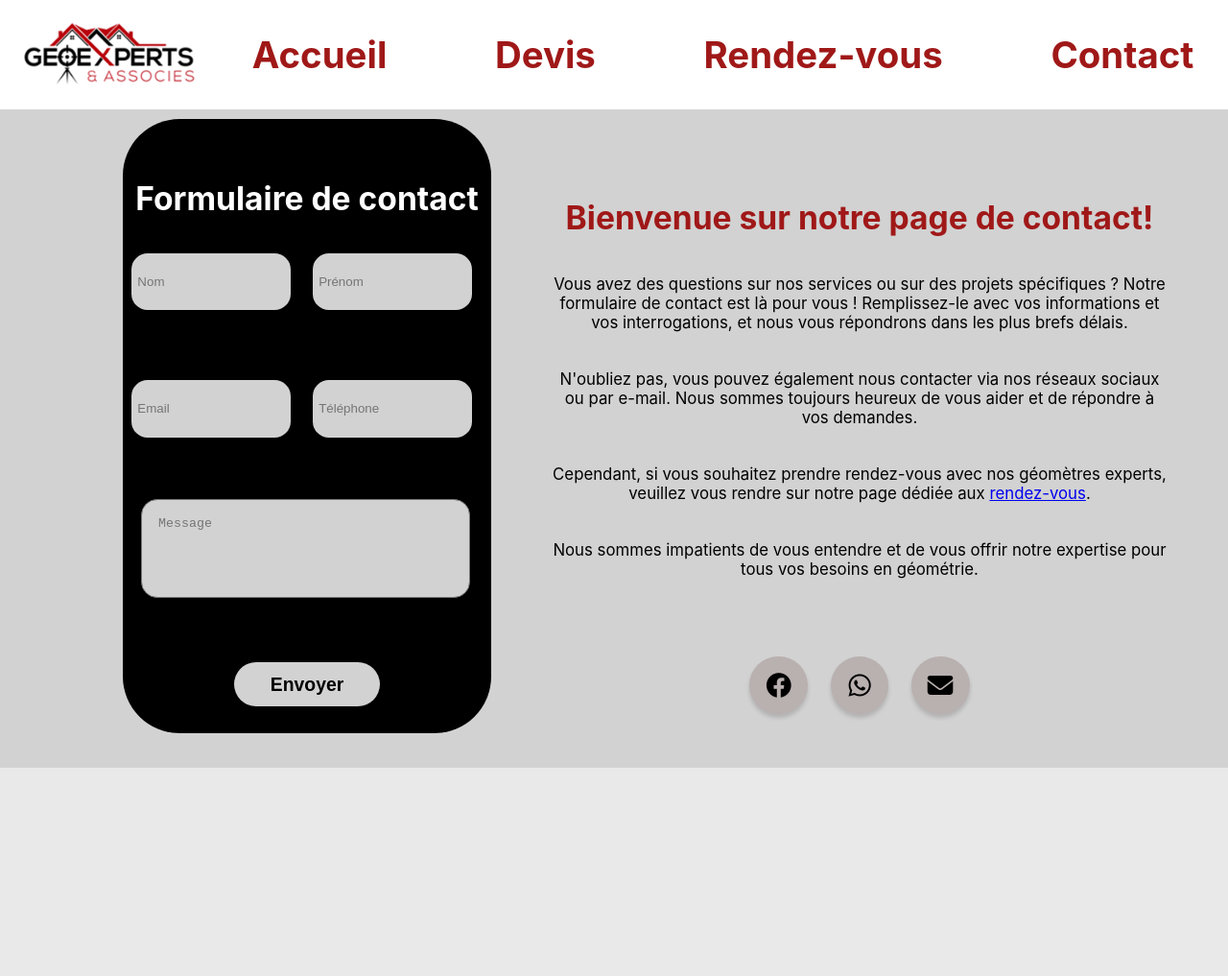
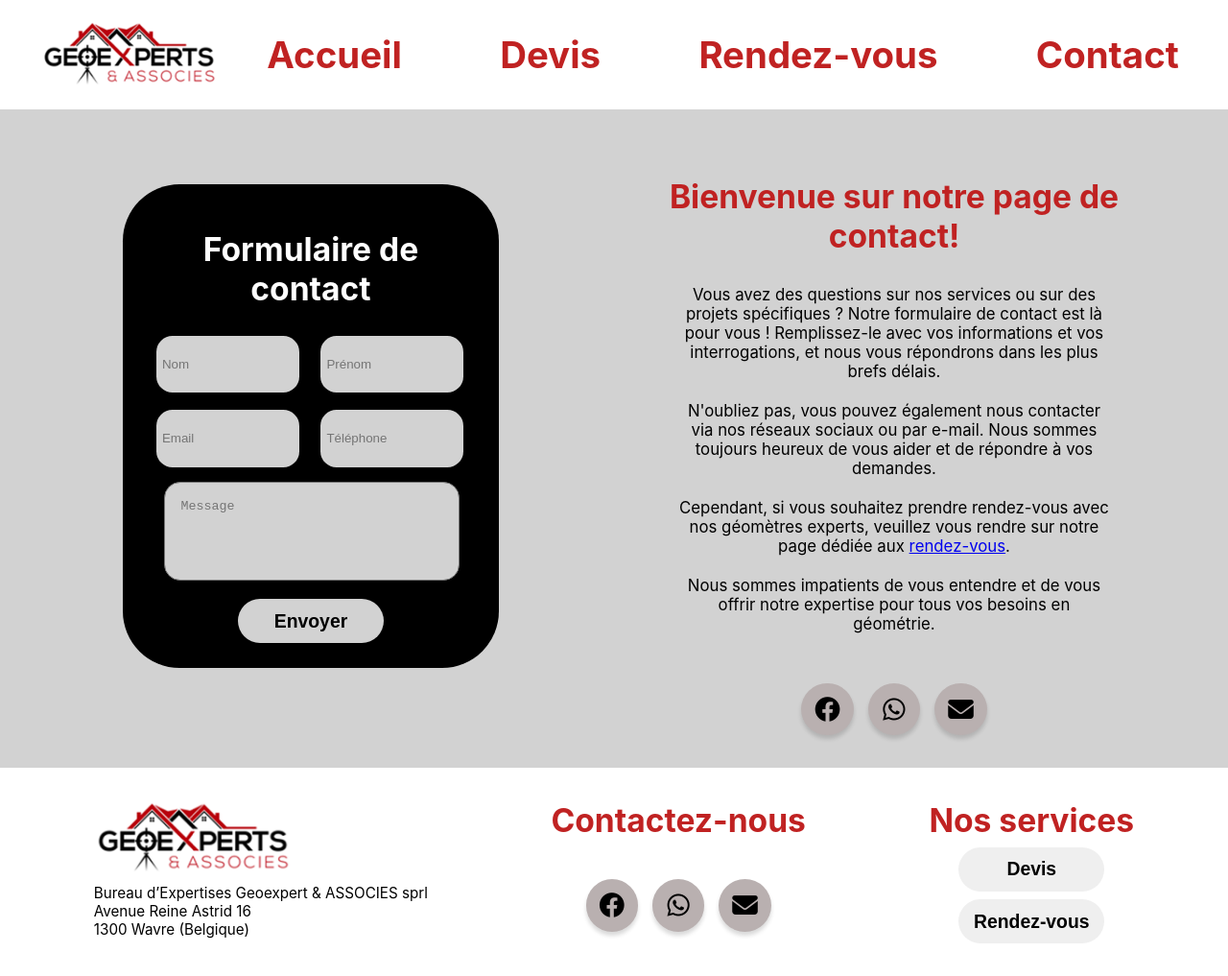
Before and after one commit to coleta07/coleta07.github.io, a plain HTML site: page contact.html in a window 1280 px wide. Shown: the whole page at 96% size. Before the commit the page ends 800 px from the top, so only its background shows below. Drawn offline with Linux system fonts and the light colour scheme.

Commit message:
modification reponsponsive design

```diff
--- a/contact.html
+++ b/contact.html
@@ -74,5 +74,46 @@
                 </div>
             </div>
         </div>
+        <footer class="footer">
+            <div class="footer-div">
+                <img src="img/logo.png" alt="logo">
+                <p>Bureau d’Expertises Geoexpert & ASSOCIES sprl</p>
+                <p>Avenue Reine Astrid 16</p>
+                <p>1300 Wavre (Belgique)</p>
+            </div>
+            <div class="footer-div">
+                <h3>Contactez-nous</h3>
+                <div class="iconButton">
+                    <div class="button">
+                        <a href="#" target="_blank">
+                            <div class="s-icon">
+                                <i class="fa-brands fa-facebook"></i>
+                            </div>
+                        </a>
+                    </div>
+                    <div class="button">
+                        <a href="#" target="_blank">
+                            <div class="s-icon">
+                                <i class="fa-brands fa-whatsapp"></i>
+                            </div>
+                        </a>
+                    </div>
+                    <div class="button">
+                        <a href="#">
+                            <div class="s-icon">
+                                <i class="fa fa-envelope"></i>
+                            </div>
+                        </a>
+                    </div>
+                </div>
+            </div>
+            <div class="footer-div">
+                <h3>Nos services</h3>
+                <div class="footer-div-button">
+                    <a href="#"><button>Devis</button></a>
+                    <a href="#"><button>Rendez-vous</button></a>
+                </div>
+            </div>
+        </footer>
     </body>
 </html>
--- a/style.css
+++ b/style.css
@@ -3,16 +3,22 @@
     padding: 0;
 }
 
+:root{
+    --primary-color: #c02222;
+    --secondary-color: #D2D2D2;
+    --tertiary-color: #E9E9E9;
+}
+
 body{
     font-family: Inter;
-    background-color: #E9E9E9;
+    background-color: var(--tertiary-color);
 }
 
 h1{
     font-size: calc(3vw + 1vh);
     font-weight: bold;
     text-align: center;
-    color: #a01818;
+    color: var(--primary-color);
     margin-top: calc(3vw + 4vh);
 }
 
@@ -29,6 +35,8 @@ h1{
     width: 100%;
     display: flex;
     align-items: center;
+    padding-left: calc(1vw + 1vh);
+    padding-right: calc(1vw + 1vh);
 }
 
 .header__menu{
@@ -49,7 +57,7 @@ h1{
 
 .header__menu ul li a{
     text-decoration: none;
-    color: #a01818;
+    color: var(--primary-color);
     font-size: calc(2.5vw + 0.8vh);
     font-weight: bold;
 
@@ -114,7 +122,7 @@ h1{
 .statistics{
     padding-top: calc(3vw + 4vh);
     padding-bottom: calc(3vw + 4vh);
-    background-color: #a01818;
+    background-color: var(--primary-color);
     display: flex;
     justify-content: space-around;
     align-items: center;
@@ -157,12 +165,12 @@ h1{
     transition: .5s ease-in-out;
     text-align: center;
     margin: calc(2vw + 1vh);
-    background-color: #D2D2D2;
+    background-color: var(--secondary-color);
     border-radius: calc(4vw + 1vh);
 }
 
 .caroussel-inner .comment-inner .client{
-    color: #a01818;
+    color: var(--primary-color);
     font-size: calc(1.5vw + 0.5vh);
     font-weight: bold;
 }
@@ -188,19 +196,20 @@ h1{
 }
 
 .footer img{
-    width: calc(10vw + 3vh);
+    width: calc(13vw + 5vh);
     margin-bottom: 1vh;
 }
 
 .footer .footer-div p{
-    font-size: calc(1.3vw + 0.3vh);
+    font-size: calc(1vw + 0.3vh);
 
 }
 
 .footer .footer-div h3{
-    font-size: calc(2.5vw + 1vh);
+    font-size: calc(2vw + 1vh);
     font-weight: bold;
-    color: #a01818;
+    color: var(--primary-color);
+    text-align: center;
 }
 
 .iconButton{
@@ -212,11 +221,11 @@ h1{
 
 .button{
     background-color : rgb(185, 176, 176);
-    width: calc(3.5vw + 2vh);
-    height: calc(3.5vw + 2vh);
+    width: calc(3vw + 2vh);
+    height: calc(3vw + 2vh);
     float: left;
-    border-radius: calc(3.5vw + 2vh);
-    margin: 0 calc(0.6vw + 0.5vh);
+    border-radius: calc(3vw + 2vh);
+    margin: 0 calc(0.4vw + 0.3vh);
     overflow: hidden;
     cursor: pointer;
     box-shadow: 0 4px 4px rgba(0, 0, 0, 0.15);
@@ -253,8 +262,8 @@ h1{
     align-items: center;
     flex-wrap: wrap;
 
-    width : calc(3.5vw + 2vh);
-    height : calc(3.5vw + 2vh);
+    width : calc(3vw + 2vh);
+    height : calc(3vw + 2vh);
     border-radius: 50%;
     text-align: center;
     transition: all 0.3s ease-in-out;
@@ -287,14 +296,14 @@ h1{
 .contact{
     display: flex;
     align-items: center;
-    background-color: #D2D2D2;
+    background-color: var(--secondary-color);
     height: 100vh;
 }
 
 .contact .form-contact{
     width: 30%;
-    height: 80%;
     margin-left: 10vw;
+    padding: 2vw;
     margin-top: calc(5vw + 3vh);
     display: flex;
     align-items: center;
@@ -308,7 +317,9 @@ h1{
     color: white;
     font-size: calc(2vw + 1vh);
     font-weight: bold;
-    margin-top: calc(3vw + 3vh);
+    margin-top: calc(1vw + 1vh);
+    margin-bottom: calc(1vw + 1vh);
+    text-align: center;
 }
 
 .contact .form-contact form{
@@ -326,8 +337,12 @@ h1{
     margin: 0.7vw;
     border-radius: calc(1vw + 0.5vh);
     border-style: none;
-    background-color: #D2D2D2;
+    background-color: var(--secondary-color);
     padding: 0.5vw;
+}
+
+input:focus, textarea:focus{
+    outline: none;
 }
 
 .contact .form-contact form .form-message{
@@ -337,10 +352,12 @@ h1{
     width : 80%;
     margin-left: 5%;
     margin-right: 5%;
+    margin-top: 2%;
+    margin-bottom: 2%;
     height: calc(4vw + 2vh);
     border-radius: calc(1vw + 0.5vh);
     padding: calc(1vw + 0.5vh);
-    background-color: #D2D2D2;
+    background-color: var(--secondary-color);
     resize: none;
 }
 
@@ -353,31 +370,35 @@ h1{
     font-size: calc(1.2vw + 0.5vh);
     font-weight: bold;
     margin-top: 1vh;
-    background-color: #D2D2D2;
+    background-color: var(--secondary-color);
     color: black;
 }
 
 .contact .message-contact{
     width: 50%;
-    height: 80%;
-    margin-left: 5vw;
+    margin-left: 10vw;
+    margin-right: 5vw;
     margin-top: calc(5vw + 3vh);
     display: flex;
     align-items: center;
-    justify-content: space-around;
+    justify-content: center;
     text-align: center;
     flex-direction: column;
 }
 
 .contact .message-contact h2{
-    color: #a01818;
+    color: var(--primary-color);
+    margin: calc(1vw + 1vh);
     font-size: calc(2vw + 1vh);
     font-weight: bold;
     margin-top: calc(3vw + 3vh);
+    text-align: center;
 }
 
 .contact .message-contact p{
+    width: 80%;
     color: black;
+    margin: calc(0.5vw + 0.5vh);
     font-size: calc(1vw + 0.5vh);
 }
 
@@ -387,8 +408,8 @@ h1{
         display: flex;
         align-items: center;
         justify-content: center;
-        background-color: #D2D2D2;
-        height: 170vh;
+        background-color: var(--secondary-color);
+        height: 130vh;
         flex-direction: column;
     }
 
@@ -396,34 +417,35 @@ h1{
         order: 1;
         flex-grow: 1;
 
-        width: 80%;
-        height: 60%;
+        width: 90%;
         margin-left: 5vw;
-        margin-top: calc(5vw + 3vh);
+        margin-top: calc(1vw + 5vh);
         display: flex;
         align-items: center;
-        justify-content: space-around;
+        justify-content: center;
         text-align: center;
         flex-direction: column;
     }
 
     .contact .message-contact h2{
-        color: #a01818;
+        color: var(--primary-color);
         font-size: calc(3vw + 1.5vh);
         font-weight: bold;
         margin-top: calc(3vw + 3vh);
     }
 
     .contact .message-contact p{
+        width: 80%;
         color: black;
         font-size: calc(1.5vw + 0.7vh);
     }
 
     .contact .form-contact{
-        width: 60%;
+        width: 70%;
         flex-grow: 4;
         order: 2;
         margin-bottom: 3vh;
+        margin-left: 0;
     }
 
     .contact .form-contact form button{
@@ -434,7 +456,7 @@ h1{
 
         font-size: calc(2vw + 1vh);
         font-weight: bold;
-        background-color: #D2D2D2;
+        background-color: var(--secondary-color);
         color: black;
     }
 
@@ -445,7 +467,7 @@ h1{
         height: calc(6vw + 4vh);
         border-radius: calc(1vw + 0.5vh);
         padding: calc(1vw + 0.5vh);
-        background-color: #D2D2D2;
+        background-color: var(--secondary-color);
         resize: none;
     }
 
@@ -455,7 +477,7 @@ h1{
         margin: 3%;
         border-radius: calc(1vw + 0.5vh);
         border-style: none;
-        background-color: #D2D2D2;
+        background-color: var(--secondary-color);
         padding: 0.5vw;
     }
 
```
